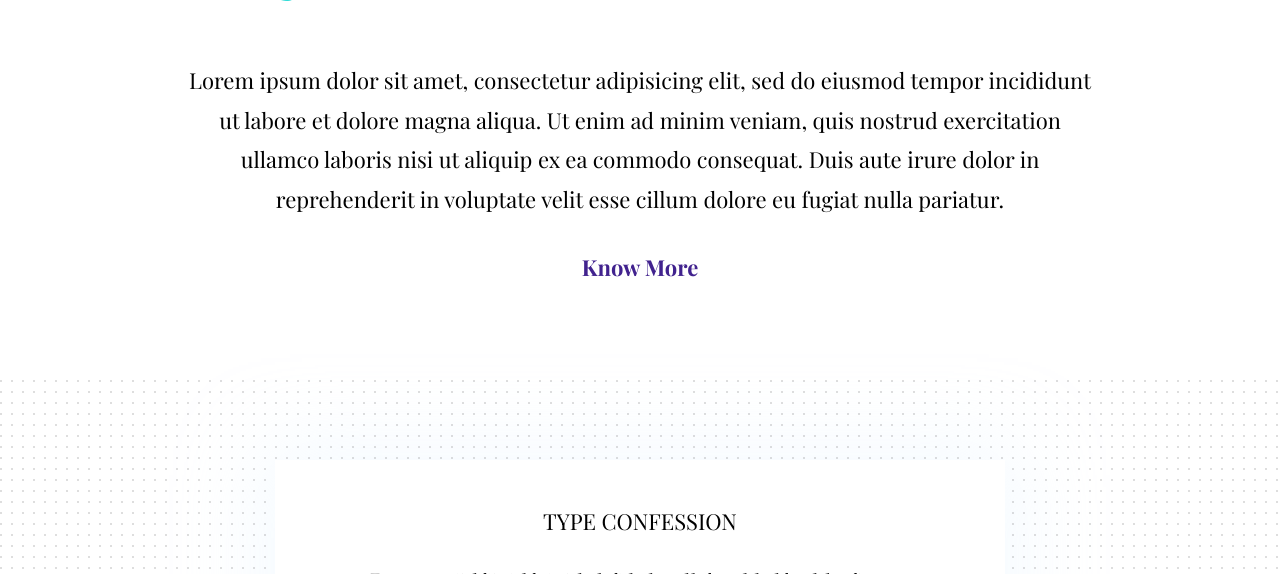
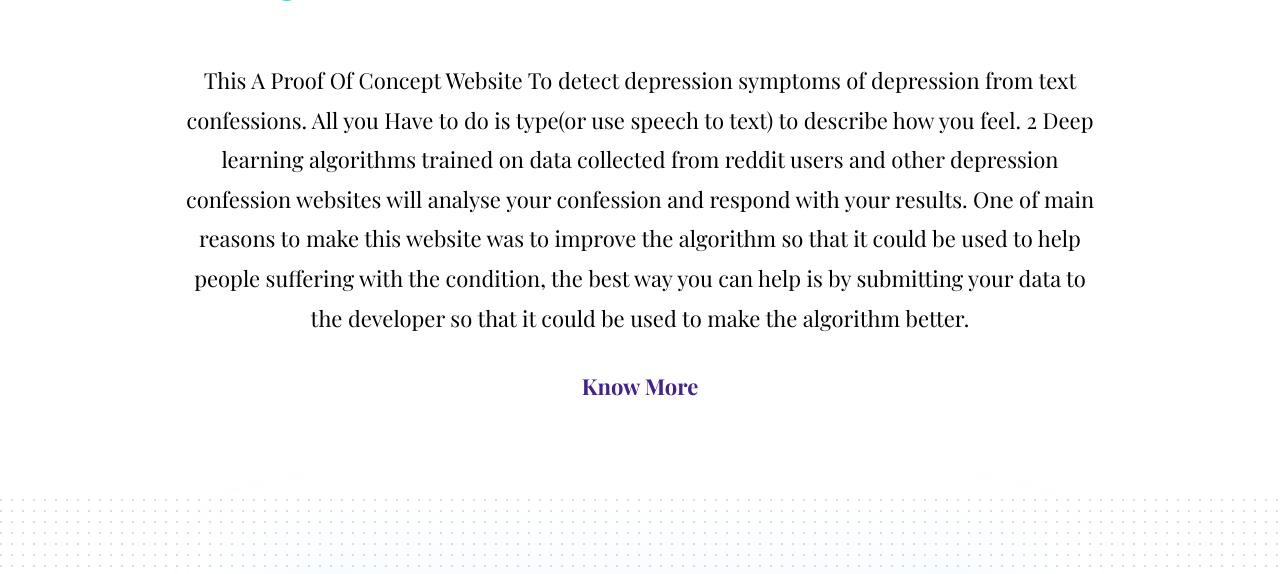
Before and after one commit to yash2998chhabria/Django-RNN, a Django app: page / in a window 1280 px wide; the page is wider, and only the part inside the window is pictured. Shown: the part 815-1389 px from the top of that part. Run offline with Django 3.2, Linux system fonts and the light colour scheme; some libraries are stand-ins or nearby versions.

Commit message:
Update home.html

```diff
--- a/Templates/home.html
+++ b/Templates/home.html
@@ -57,10 +57,7 @@
   <div class="container">
     <div class="row">
       <div class="col-lg-10 mx-auto text-center">
-        <p class="font-secondary paragraph-lg text-dark">Lorem ipsum dolor sit amet, consectetur adipisicing elit, sed
-          do eiusmod tempor incididunt ut labore et dolore magna aliqua. Ut enim ad minim veniam, quis nostrud
-          exercitation ullamco laboris nisi ut aliquip ex ea commodo consequat. Duis aute irure dolor in reprehenderit
-          in voluptate velit esse cillum dolore eu fugiat nulla pariatur.</p>
+        <p class="font-secondary paragraph-lg text-dark">This A Proof Of Concept Website To detect depression symptoms of depression from text confessions. All you Have to do is type(or use speech to text) to describe how you feel. 2 Deep learning algorithms trained on data collected from reddit users and other depression confession websites will analyse your confession and respond with your results. One of main reasons to make this website was to improve the algorithm so that it could be used to help people suffering with the condition, the best way you can help is by submitting your data to the developer so that it could be used to make the algorithm better.</p>
         <a href="about/" class="btn btn-transparent">know more</a>
       </div>
     </div>
```
